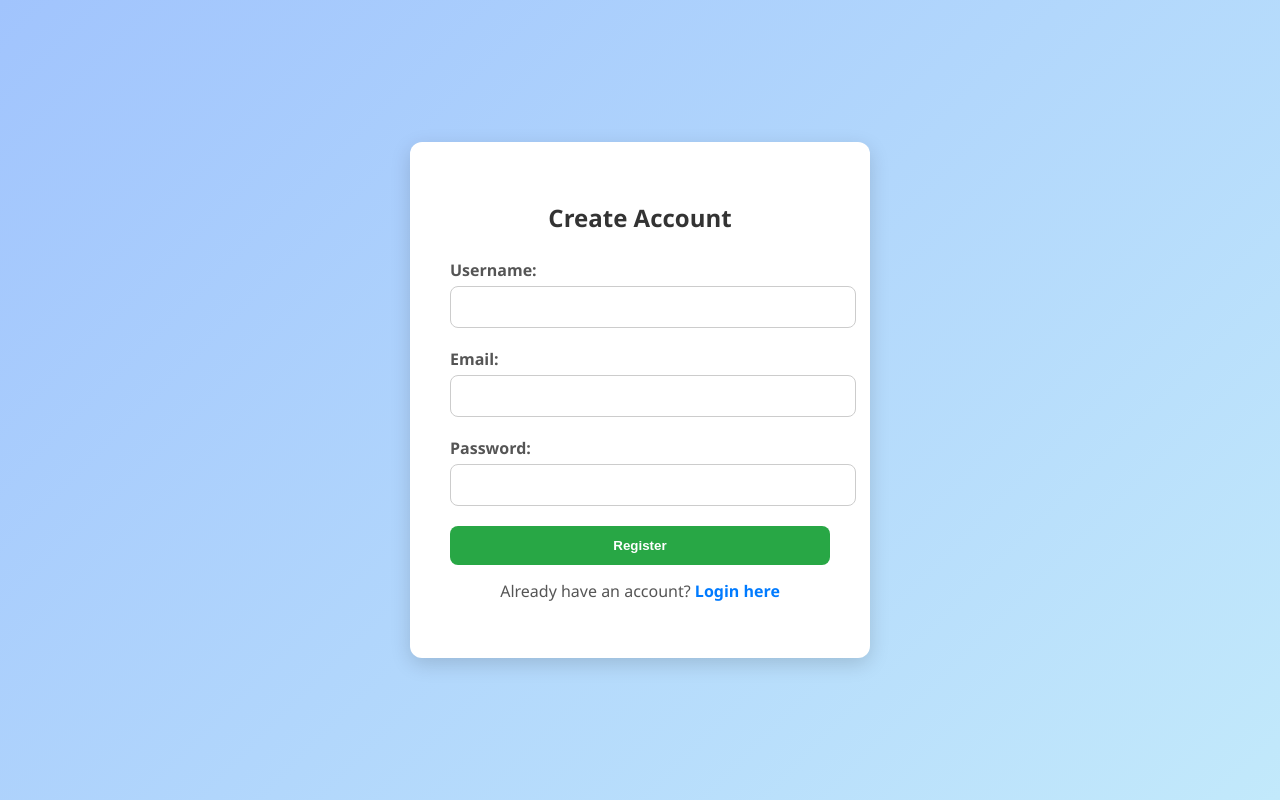
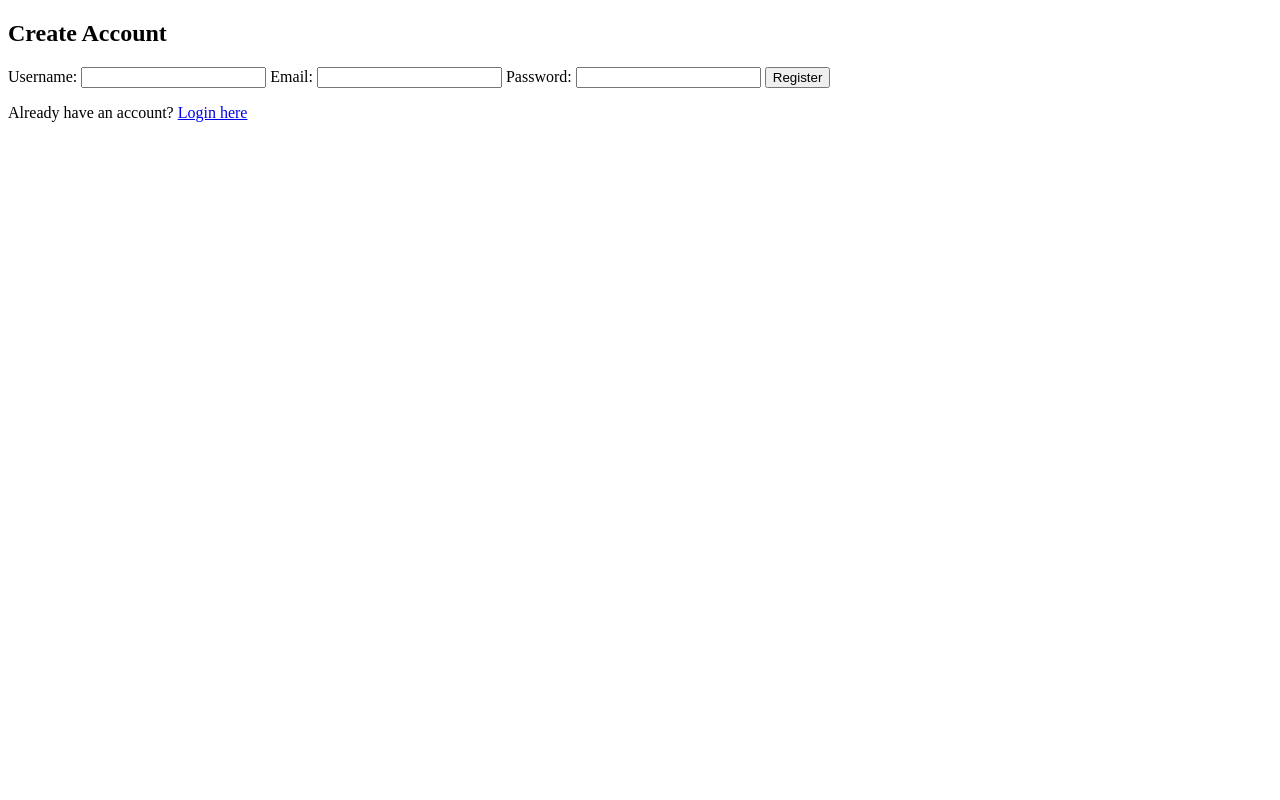
Before and after one commit to Sachinghadashi/my-static-website, a plain HTML site: page register.html in a window 1280 px wide. Drawn offline with Linux system fonts and the light colour scheme.

Commit message:
Update register.html

```diff
--- a/register.html
+++ b/register.html
@@ -4,99 +4,6 @@
   <meta charset="UTF-8">
   <meta name="viewport" content="width=device-width, initial-scale=1.0">
   <title>Register</title>
-  <style>
-    body {
-      font-family: "Segoe UI", Arial, sans-serif;
-      background: linear-gradient(135deg, #a1c4fd, #c2e9fb);
-      display: flex;
-      justify-content: center;
-      align-items: center;
-      height: 100vh;
-      margin: 0;
-    }
-
-    .register-card {
-      background: #fff;
-      padding: 40px;
-      border-radius: 12px;
-      box-shadow: 0 6px 20px rgba(0,0,0,0.15);
-      width: 100%;
-      max-width: 380px;
-      animation: fadeIn 1s ease;
-    }
-
-    h2 {
-      text-align: center;
-      margin-bottom: 25px;
-      color: #333;
-    }
-
-    label {
-      font-weight: 600;
-      margin-bottom: 5px;
-      display: block;
-      color: #555;
-    }
-
-    input {
-      width: 100%;
-      padding: 12px;
-      margin-bottom: 20px;
-      border: 1px solid #ccc;
-      border-radius: 8px;
-      font-size: 14px;
-      transition: border-color 0.3s ease;
-    }
-
-    input:focus {
-      border-color: #28a745;
-      outline: none;
-    }
-
-    .btn {
-      width: 100%;
-      background: #28a745;
-      color: white;
-      border: none;
-      padding: 12px;
-      border-radius: 8px;
-      cursor: pointer;
-      font-weight: bold;
-      transition: background 0.3s ease;
-    }
-
-    .btn:hover {
-      background: #218838;
-    }
-
-    p {
-      text-align: center;
-      margin-top: 15px;
-      color: #555;
-    }
-
-    a {
-      color: #007BFF;
-      text-decoration: none;
-      font-weight: 600;
-    }
-
-    a:hover {
-      text-decoration: underline;
-    }
-
-    @keyframes fadeIn {
-      from {opacity: 0; transform: translateY(-20px);}
-      to {opacity: 1; transform: translateY(0);}
-    }
-
-    /* Responsive */
-    @media (max-width: 480px) {
-      .register-card {
-        padding: 25px;
-      }
-    }
-  </style>
 </head>
 <body>
   <div class="register-card">
```
